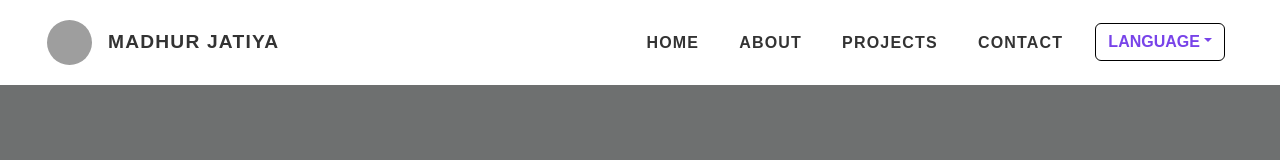
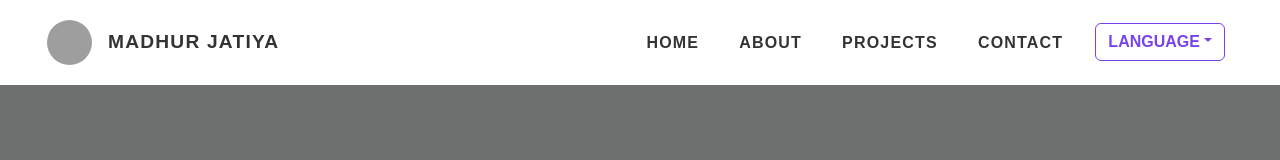
Before and after one commit to Madhur-Jatiya/My-Portfolio, a React (Vite) app: page / in a window 1280 px wide. In both pictures the pointer is over the button "LANGUAGE". Shown: the top 160 px of the page. Built offline with nearby package versions, Linux system fonts and the light colour scheme; grey boxes are pictures that could not be loaded.

Commit message:
change border color

```diff
--- a/src/header/Header.css
+++ b/src/header/Header.css
@@ -48,4 +48,5 @@
 .navbar_items .dropdown-toggle[aria-expanded="true"] {
   color: var(--button_color) !important;
   background-color: var(--header_background) !important;
+  border: 1px solid var(--button_color) !important;
 }
```
